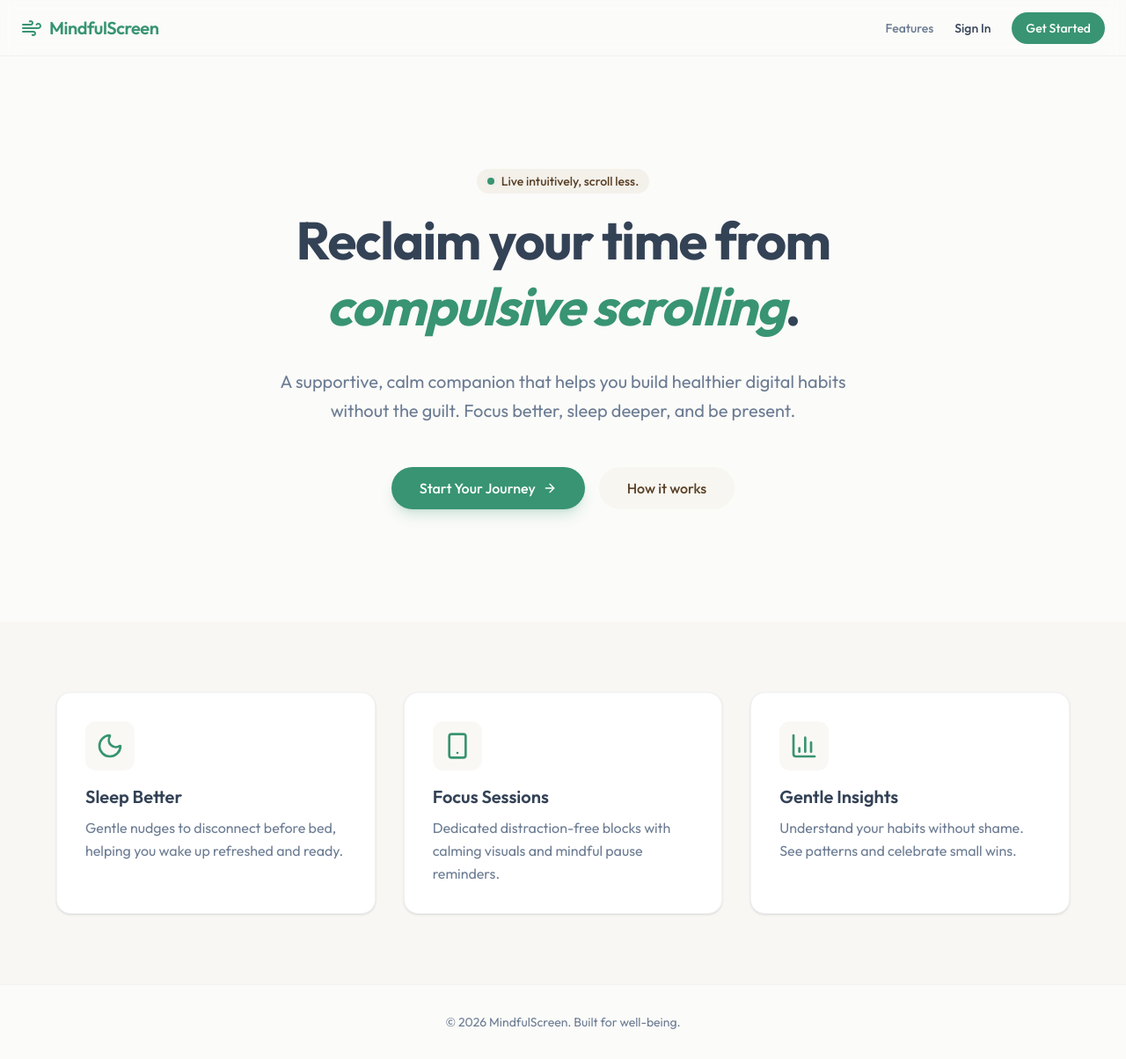
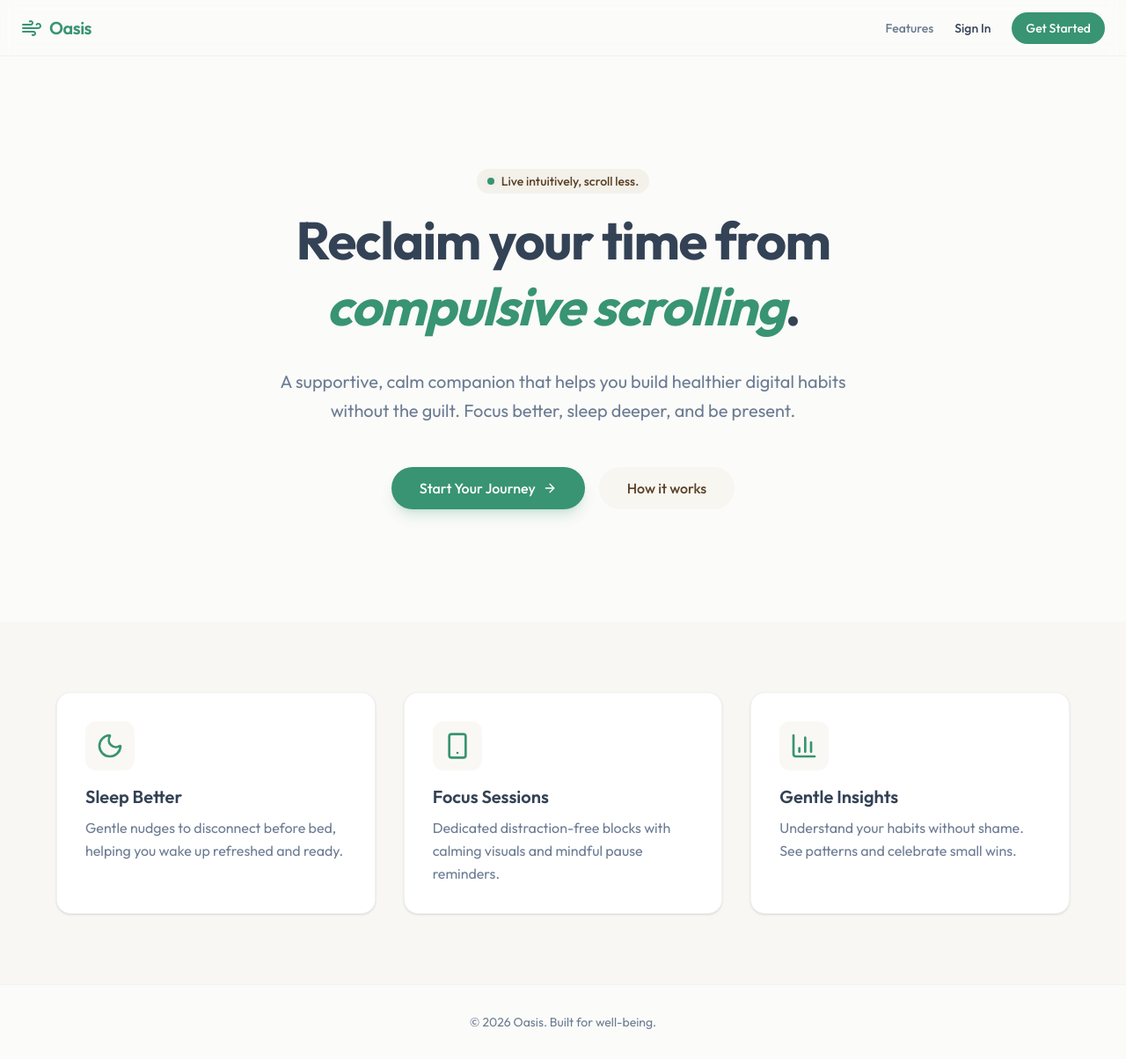
Before and after one commit to DUKE21-BYTE/detox, a Next.js app: page / in a window 1280 px wide. Shown: the whole page at 88% size. Built offline with nearby package versions, Linux system fonts and the light colour scheme.

Commit message:
Rename app to Oasis

```diff
--- a/src/app/focus/page.tsx
+++ b/src/app/focus/page.tsx
@@ -97,7 +97,7 @@ export default function FocusPage() {
             {/* Header / Exit */}
             <div className="absolute top-6 left-6 right-6 flex justify-between items-center z-10">
                 <Link href="/dashboard" className="text-muted-foreground hover:text-foreground transition-colors pt-2">
-                    MindfulScreen
+                    Oasis
                 </Link>
                 {isActive && (
                     <button
--- a/src/app/layout.tsx
+++ b/src/app/layout.tsx
@@ -9,7 +9,7 @@ const outfit = Outfit({
 });
 
 export const metadata: Metadata = {
-  title: "Digital Detox & Well-Being Coach",
+  title: "Oasis | Digital Detox & Well-Being",
   description: "Reclaim your time and attention with a calm, supportive coach.",
 };
 
--- a/src/app/login/page.tsx
+++ b/src/app/login/page.tsx
@@ -47,7 +47,7 @@ export default function LoginPage() {
             <div className="w-full max-w-md bg-card border border-border/50 shadow-xl shadow-primary/5 rounded-3xl p-8 md:p-12">
                 <div className="text-center mb-10">
                     <Link href="/" className="text-2xl font-bold flex items-center justify-center gap-2 text-primary mb-4">
-                        MindfulScreen
+                        Oasis
                     </Link>
                     <h1 className="text-2xl font-bold mb-2">Welcome Back</h1>
                     <p className="text-muted-foreground">Sign in to save your progress across devices.</p>
@@ -69,8 +69,8 @@ export default function LoginPage() {
 
                     {message && (
                         <div className={`p-4 rounded-xl text-sm ${message.type === 'success'
-                                ? 'bg-green-50 text-green-700 border border-green-200'
-                                : 'bg-red-50 text-red-700 border border-red-200'
+                            ? 'bg-green-50 text-green-700 border border-green-200'
+                            : 'bg-red-50 text-red-700 border border-red-200'
                             }`}>
                             {message.text}
                         </div>
--- a/src/app/page.tsx
+++ b/src/app/page.tsx
@@ -8,7 +8,7 @@ export default function Home() {
       <header className="px-6 h-16 flex items-center justify-between border-b border-border/40 backdrop-blur-sm sticky top-0 z-50">
         <div className="flex items-center gap-2 font-semibold text-xl tracking-tight text-primary">
           <Wind className="w-6 h-6" />
-          <span>MindfulScreen</span>
+          <span>Oasis</span>
         </div>
         <nav className="flex items-center gap-6 text-sm font-medium text-muted-foreground">
           <Link href="#features" className="hover:text-primary transition-colors">
@@ -86,7 +86,7 @@ export default function Home() {
       </main>
 
       <footer className="py-8 px-6 text-center text-muted-foreground text-sm border-t border-border/40">
-        <p>&copy; {new Date().getFullYear()} MindfulScreen. Built for well-being.</p>
+        <p>&copy; {new Date().getFullYear()} Oasis. Built for well-being.</p>
       </footer>
     </div>
   );
--- a/src/components/Navigation.tsx
+++ b/src/components/Navigation.tsx
@@ -24,7 +24,7 @@ export function Navigation() {
                     <div className="h-8 w-8 rounded-lg bg-primary/20 flex items-center justify-center text-primary font-bold">
                         M
                     </div>
-                    <span className="font-bold text-lg tracking-tight">MindfulScreen</span>
+                    <span className="font-bold text-lg tracking-tight">Oasis</span>
                 </div>
 
                 <div className="space-y-1">
```
